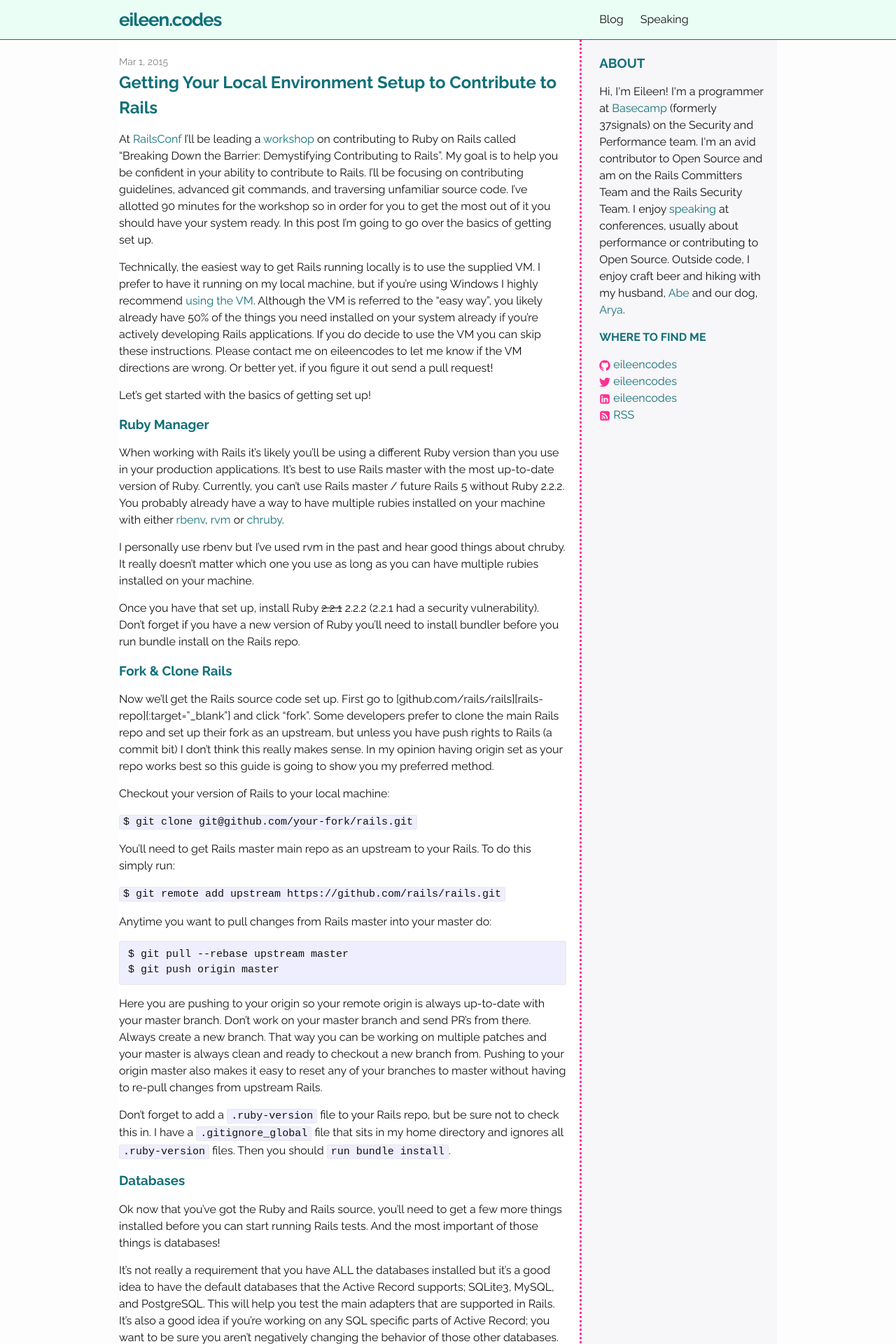
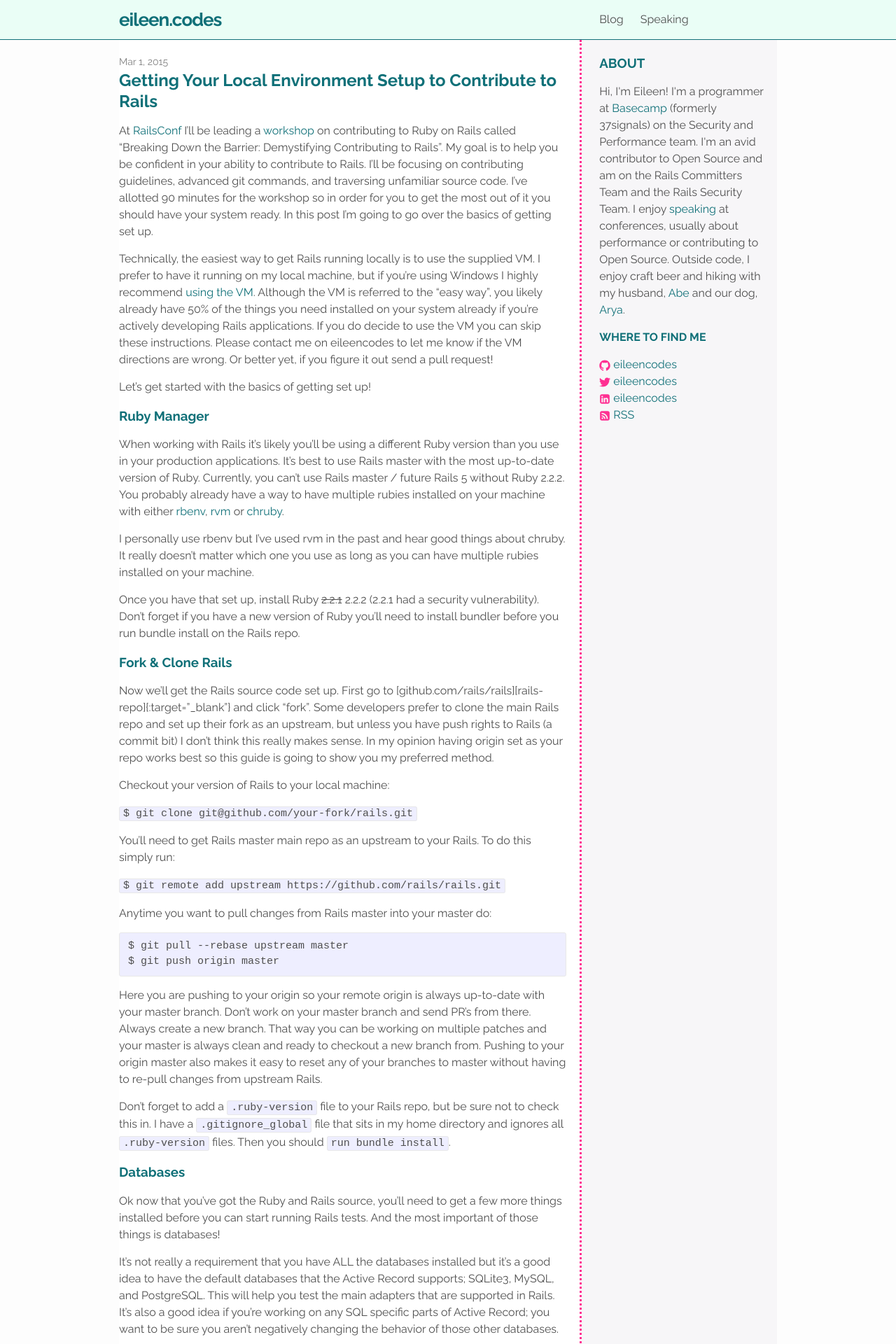
Before and after one commit to wjessop/eileencodes.github.io, a Jekyll site: the page built from index.html, in a window 1280 px wide. Shown: the top 1920 px of the page at 70% size. Built offline with Jekyll 4.4.1, drawn with Linux system fonts in a browser that asks for light colours; the list of posts is cut into pages by our own code.

Commit message:
Tweak styles in CSS
Adds styles for images
Tweaks line height for headlines

```diff
--- a/_sass/_custom.scss
+++ b/_sass/_custom.scss
@@ -50,6 +50,13 @@
       margin:0px 3px;
     }
   }
+  .image {
+    text-align:right;
+    font-size:14px;
+  }
+  img {
+    border: 1px solid $teal-color-dark;
+  }
 }
 
 .sidebar {
--- a/_sass/_layout.scss
+++ b/_sass/_layout.scss
@@ -179,6 +179,7 @@
 .post-link {
     display: block;
     font-size: 24px;
+    line-height:30px;
 }
 
 
@@ -186,14 +187,9 @@
 /**
  * Posts
  */
-.post-header {
-    margin-bottom: $spacing-unit;
-}
-
 .post-title {
     font-size: 30px;
-    letter-spacing: -1px;
-    line-height: 1;
+    line-height: 35px;
 
     @include media-query($on-laptop) {
         font-size: 36px;
--- a/css/main.scss
+++ b/css/main.scss
@@ -13,7 +13,7 @@
 
 $spacing-unit:     30px;
 
-$text-color:       #111;
+$text-color:       #4F4F4F;
 $background-color: #fdfdfd;
 $brand-color:      #107078;
 
```
